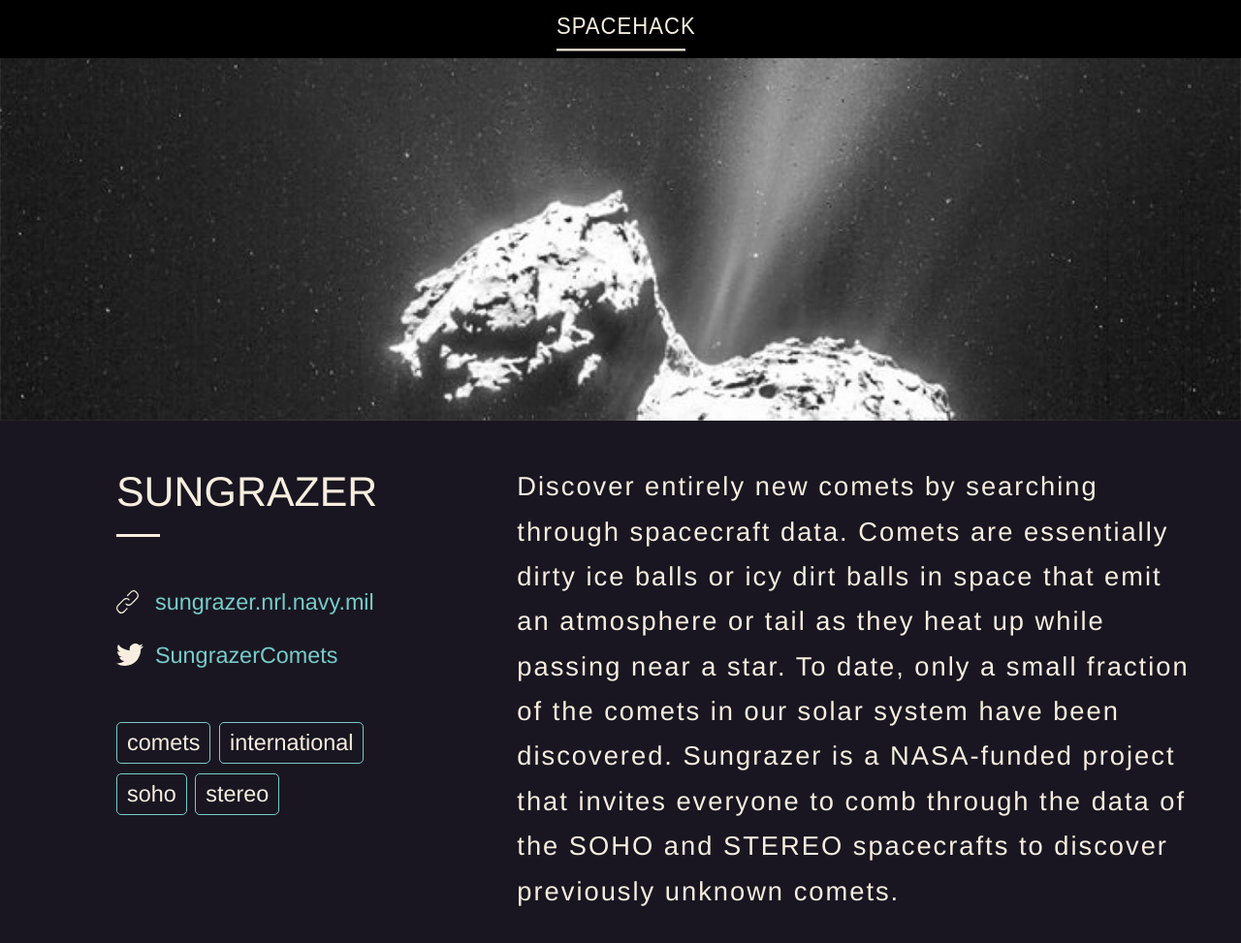
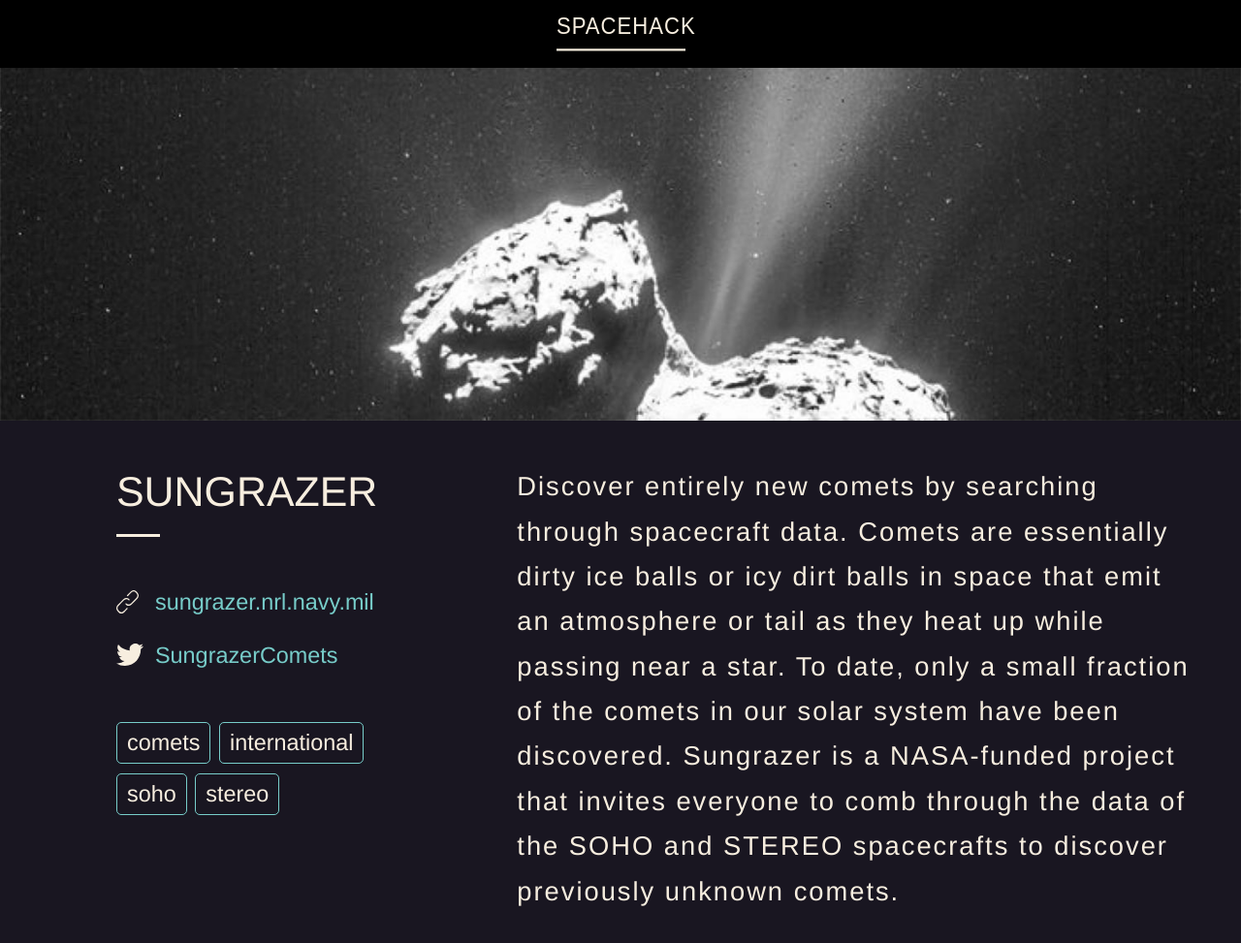
Before and after one commit to basilleaf/spacehack.org, a Jekyll site: the page built from _posts/2015-01-01-sungrazer.md, in a window 1280 px wide and 973 px high. Shown: the whole window at 97% size. Built offline with Jekyll 4.4.1, drawn with Linux system fonts in a browser that asks for light colours.

Commit message:
adjust bottom padding site title

```diff
--- a/assets/css/main.css
+++ b/assets/css/main.css
@@ -65,7 +65,7 @@ a:hover {
 /* site title */
 .site_name {
   margin:auto;
-  margin-bottom:10px;
+  margin-bottom:20px;
   padding:0;
   padding-top:10px;
   padding-bottom:5px;
```
